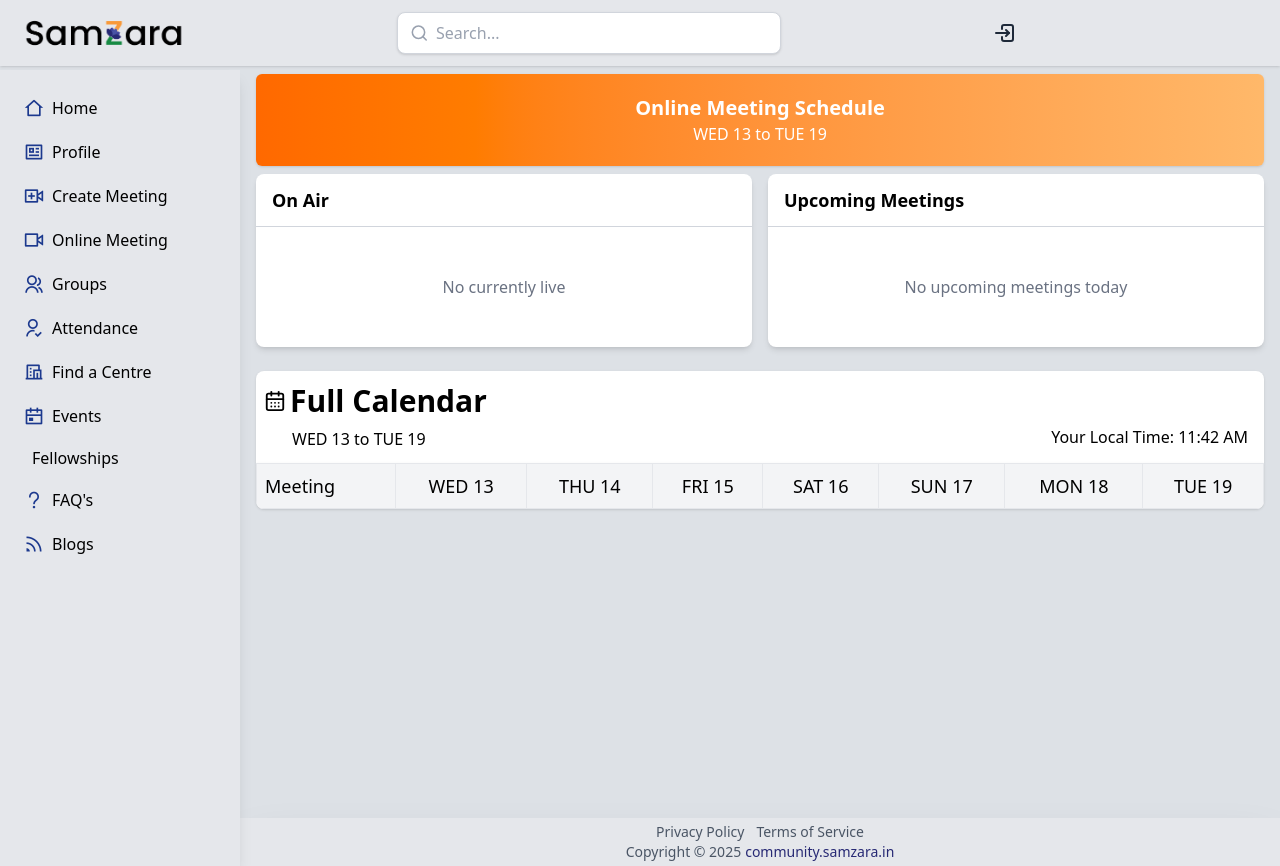
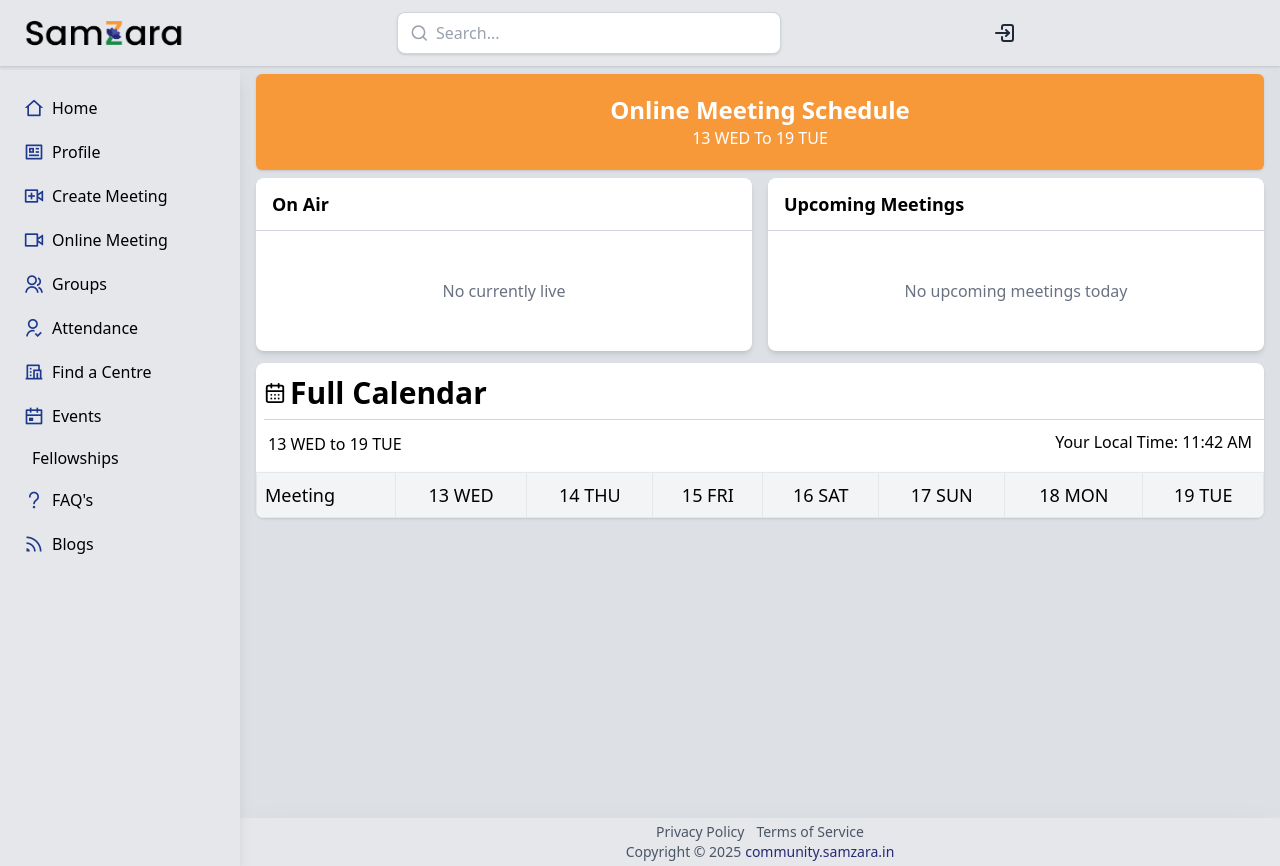
Before and after one commit to bkapil002/fremes, a React (Vite) app in the folder frame2/: page /mleetingList in a window 1280 px wide. Built offline with nearby package versions, Linux system fonts and the light colour scheme.

Commit message:
frame-meeting-list

```diff
--- a/frame2/src/Samzara/MeetingList.jsx
+++ b/frame2/src/Samzara/MeetingList.jsx
@@ -1,7 +1,7 @@
 import React, { useEffect, useState } from "react";
 import axios from "axios";
 import { useAuth } from "../context/AuthContext";
-import { CalendarDays } from 'lucide-react';
+import { CalendarDays } from "lucide-react";
 import { Link } from "react-router-dom";
 
 const MeetingList = () => {
@@ -19,7 +19,7 @@ const MeetingList = () => {
         .toUpperCase();
       const dayNumber = String(date.getDate()).padStart(2, "0");
       week.push({
-        label: `${dayName} ${dayNumber}`,
+        label: ` ${dayNumber} ${dayName} `,
         dateOnly: date.toISOString().split("T")[0],
       });
     }
@@ -28,8 +28,8 @@ const MeetingList = () => {
 
   const getStartTimeOnly = (timeStr) => {
     if (!timeStr) return timeStr;
-    if (timeStr.includes(' - ')) {
-      return timeStr.split(' - ')[0];
+    if (timeStr.includes(" - ")) {
+      return timeStr.split(" - ")[0];
     }
     return timeStr;
   };
@@ -40,16 +40,16 @@ const MeetingList = () => {
     const [time, period] = timeStr.split(/\s+/);
     if (!time || !period) return timeStr;
 
-    let [hours, minutes] = time.split(':');
+    let [hours, minutes] = time.split(":");
     hours = parseInt(hours, 10);
 
-    if (period.toLowerCase() === 'pm' && hours !== 12) {
+    if (period.toLowerCase() === "pm" && hours !== 12) {
       hours += 12;
-    } else if (period.toLowerCase() === 'am' && hours === 12) {
+    } else if (period.toLowerCase() === "am" && hours === 12) {
       hours = 0;
     }
 
-    return `${hours.toString().padStart(2, '0')}:${minutes}`;
+    return `${hours.toString().padStart(2, "0")}:${minutes}`;
   };
 
   const sortTimes = (times) => {
@@ -60,27 +60,32 @@ const MeetingList = () => {
     });
   };
 
-
   const isMeetingLive = (meetingTime) => {
     const now = new Date();
-    const currentTime = `${now.getHours().toString().padStart(2, '0')}:${now.getMinutes().toString().padStart(2, '0')}`;
+    const currentTime = `${now.getHours().toString().padStart(2, "0")}:${now
+      .getMinutes()
+      .toString()
+      .padStart(2, "0")}`;
     const meeting24Hour = convertTo24Hour(meetingTime);
 
-
-    const [meetingHours, meetingMinutes] = meeting24Hour.split(':').map(Number);
+    const [meetingHours, meetingMinutes] = meeting24Hour.split(":").map(Number);
     const meetingTimeInMinutes = meetingHours * 60 + meetingMinutes;
 
-    const [currentHours, currentMinutes] = currentTime.split(':').map(Number);
+    const [currentHours, currentMinutes] = currentTime.split(":").map(Number);
     const currentTimeInMinutes = currentHours * 60 + currentMinutes;
 
-    return currentTimeInMinutes >= meetingTimeInMinutes &&
-           currentTimeInMinutes <= meetingTimeInMinutes + 57;
+    return (
+      currentTimeInMinutes >= meetingTimeInMinutes &&
+      currentTimeInMinutes <= meetingTimeInMinutes + 57
+    );
   };
 
-  // Function to check if a meeting is upcoming (future today)
   const isMeetingUpcoming = (meetingTime) => {
     const now = new Date();
-    const currentTime = `${now.getHours().toString().padStart(2, '0')}:${now.getMinutes().toString().padStart(2, '0')}`;
+    const currentTime = `${now.getHours().toString().padStart(2, "0")}:${now
+      .getMinutes()
+      .toString()
+      .padStart(2, "0")}`;
     const meeting24Hour = convertTo24Hour(meetingTime);
 
     return meeting24Hour > currentTime;
@@ -88,12 +93,9 @@ const MeetingList = () => {
 
   const fetchRooms = async () => {
     try {
-      const res = await axios.get(
-        "https://samzraa.onrender.com/api/agora/all-rooms",
-        {
+      const res = await axios.get("https://samzraa.onrender.com/api/agora/all-rooms", {
         headers: { Authorization: `Bearer ${user.token}` },
-        }
-      );
+      });
       setRooms(res.data);
     } catch (err) {
       console.error("Error fetching rooms:", err);
@@ -115,13 +117,13 @@ const MeetingList = () => {
   const todayLabel = days[0].label;
   const todayDate = days[0].dateOnly;
 
-  const todayMeetings = rooms.filter(room => {
+  const todayMeetings = rooms.filter((room) => {
     const roomDate = new Date(room.meetingDate).toISOString().split("T")[0];
     return roomDate === todayDate;
   });
 
   const upcomingMeetings = todayMeetings
-    .filter(room => isMeetingUpcoming(room.meetingTime))
+    .filter((room) => isMeetingUpcoming(room.meetingTime))
     .sort((a, b) => {
       const timeA = convertTo24Hour(a.meetingTime);
       const timeB = convertTo24Hour(b.meetingTime);
@@ -132,7 +134,6 @@ const MeetingList = () => {
   const liveMeetings = todayMeetings.filter((room) =>
     isMeetingLive(room.meetingTime)
   );
-
   const groupedData = {};
   rooms.forEach((room) => {
     const dateStr = new Date(room.meetingDate).toISOString().split("T")[0];
@@ -145,42 +146,42 @@ const MeetingList = () => {
     groupedData[room.meetingType][dateStr].push(room.meetingTime);
   });
 
-  Object.keys(groupedData).forEach(meetingType => {
-    Object.keys(groupedData[meetingType]).forEach(date => {
-      groupedData[meetingType][date] = sortTimes(groupedData[meetingType][date]);
+  Object.keys(groupedData).forEach((meetingType) => {
+    Object.keys(groupedData[meetingType]).forEach((date) => {
+      groupedData[meetingType][date] = sortTimes(
+        groupedData[meetingType][date]
+      );
     });
   });
 
   const getCurrentTimeCustom = () => {
     const now = new Date();
     const hours = now.getHours();
-  const minutes = now.getMinutes().toString().padStart(2, '0');
-  const ampm = hours >= 12 ? 'PM' : 'AM';
+    const minutes = now.getMinutes().toString().padStart(2, "0");
+    const ampm = hours >= 12 ? "PM" : "AM";
     const displayHour = hours > 12 ? hours - 12 : hours === 0 ? 12 : hours;
 
     return `${displayHour}:${minutes} ${ampm}`;
   };
 
-
-
   return (
     <div className=" mb-4">
       <div className="px-4 pt-2">
-        <div className="w-full bg-gradient-to-r from-orange-500 to-orange-300 rounded-md shadow-sm py-5 text-center">
-          <h2 className="text-white text-xl font-semibold">
+        <div className="w-full bg-[#f89939] rounded-md shadow-sm py-5 text-center">
+          <h2 className="text-white text-xl md:text-2xl font-bold ">
             Online Meeting Schedule
           </h2>
-          <div className=" "><p className="text-white text-base font-medium   ">
-            {days[0].label} to {days[6].label}
-          </p></div>
+          <div className=" ">
+            <p className="text-white text-base font-medium   ">
+              {days[0].label} To  {days[6].label}
+            </p>
+          </div>
         </div>
       </div>
 
       {/* Upcoming Meetings and On Air Section */}
       <div className="px-4 pt-2">
         <div className="grid grid-cols-1 md:grid-cols-2 gap-4 mb-6">
-
-          {/* Upcoming Meetings Box */}
           <div className="bg-white rounded-lg shadow-md">
             <div className="text-black px-4 py-3 rounded-t-lg border-b-[1px] border-b-gray-300">
               <h3 className="text-lg font-semibold">On Air</h3>
@@ -230,20 +231,30 @@ const MeetingList = () => {
 
           <div className="bg-white rounded-lg shadow-md ">
             <div className=" text-white px-4 py-3 rounded-t-lg border-b-[1px] border-b-gray-300">
-              <h3 className="text-lg text-black font-semibold">Upcoming Meetings</h3>
+              <h3 className="text-lg text-black font-semibold">
+                Upcoming Meetings
+              </h3>
             </div>
+
             <div className="p-4">
               {upcomingMeetings.length > 0 ? (
                 <div className="space-y-3">
                   {upcomingMeetings.map((meeting, index) => (
-                    <div key={index} className="flex justify-between items-center p-3 bg-gray-50 rounded-md border-l-4 border-blue-400">
+                    <div
+                      key={index}
+                      className="flex justify-between items-center p-3 bg-gray-50 rounded-md border-l-4 border-[#272977]"
+                    >
                       <div>
-                        <p className="font-medium text-gray-800">{meeting.meetingType}</p>
-                        <p className="text-xs md:text-sm text-gray-600">{meeting.meetingTime}</p>
+                        <p className="font-medium text-gray-800">
+                          {meeting.meetingType}
+                        </p>
+                        <p className="text-xs md:text-sm text-gray-600">
+                          {meeting.meetingTime}
+                        </p>
                       </div>
                       <Link
                         to={`/room/${meeting.linkId}`}
-                        className="bg-blue-500 hover:bg-blue-600 text-white px-3 py-1 rounded text-sm font-medium transition-colors"
+                        className="bg-[#272977] hover:bg-[#178a43] text-white px-3 py-1 rounded text-sm font-medium transition-colors"
                       >
                         Join
                       </Link>
@@ -257,19 +268,24 @@ const MeetingList = () => {
               )}
             </div>
           </div>
-
         </div>
       </div>
 
       {/* Full Calendar View */}
-      <div className="px-4 ">
+      <div className="px-4 -mt-3 ">
         <div className="bg-gradient-to-r bg-white rounded-t-lg shadow-sm py-3  ">
-          <div className=" pl-2"><h2 className="text-black  md:text-3xl text-xl flex items-center gap-1 font-semibold"><CalendarDays size={22}/> Full Calendar</h2></div>
-          <div className="pl-9 -mt-1  flex justify-between">
+          <div className=" pl-2">
+
+            <h2 className="text-black  md:text-3xl text-xl flex items-center gap-1 font-semibold">
+              <CalendarDays size={22} /> Full Calendar
+            </h2>
+            <div className="text-black py-1 rounded-t-lg border-b-[1px] border-b-gray-300"></div>
+          </div>
+          <div className="pl-3 -mt-1  py-1 flex justify-between">
             <p className="text-black md:text-base text-xs font-medium pt-3">
               {days[0].label} to {days[6].label}
             </p>
-             <div className="mr-4 mt-2.5">
+            <div className="mr-3 mt-2.5">
               <p className="text-black text-xs md:text-base font-medium">
                 Your Local Time: {getCurrentTimeCustom()}
               </p>
@@ -297,26 +313,27 @@ const MeetingList = () => {
             <tbody>
               {Object.keys(groupedData).map((meetingType, rowIndex) => (
                 <tr key={rowIndex} className="hover:bg-gray-50">
-                  <td className="border md:text-base text-sm border-gray-200 p-2 font-medium text-gray-700">
+                  <td className="border md:text-base text-xs border-gray-200 p-2 font-medium text-gray-700">
                     {meetingType}
                   </td>
                   {days.map((day, colIndex) => {
-                    const times =
-                      groupedData[meetingType][day.dateOnly] || [];
+                    const times = groupedData[meetingType][day.dateOnly] || [];
                     return (
                       <td
                         key={colIndex}
                         className={`border border-gray-200 p-2 text-center ${
                           day.label === todayLabel
-                            ? "bg-blue-500 text-white font-semibold"
+                            ? "bg-[#272977] text-white font-semibold"
                             : "text-blue-600"
                         }`}
                       >
-                        {times.length > 0 ? (
-                          times.map((t, i) => <div key={i} className="text-xs md:text-base" >{getStartTimeOnly(t)}</div>)
-                        ) : (
-                          "-"
-                        )}
+                        {times.length > 0
+                          ? times.map((t, i) => (
+                              <div key={i} className="text-xs md:text-base">
+                                {getStartTimeOnly(t)}
+                              </div>
+                            ))
+                          : "-"}
                       </td>
                     );
                   })}
```
Also changed, not shown: frame2/src/Samzara/Frame.jsx (+7 -9 lines). Lines whose indentation alone changed are shown as unchanged.
